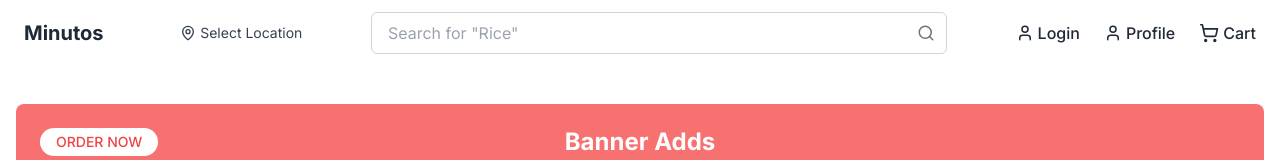
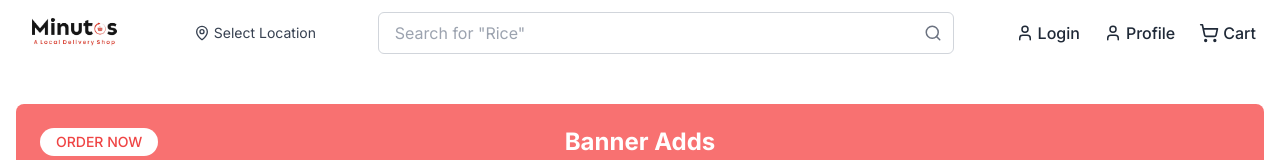
Before and after one commit to Michaelanand123singh/Minutos-Grocery-app, a Next.js app: page / in a window 1280 px wide. Shown: the top 160 px of the page. Built offline with nearby package versions, Linux system fonts and the light colour scheme.

Commit message:
Logo updated

```diff
--- a/src/components/layout/Header.tsx
+++ b/src/components/layout/Header.tsx
@@ -105,10 +105,11 @@ const Header: React.FC = () => {
             )}
           </button>
 
-          {/* Logo */}
-          <Link href="/" className="flex items-center">
-            <span className="text-xl font-bold text-gray-800">Minutos</span>
+          <Link href="/" className="flex items-center space-x-5">
+          <Image src="/images/logo1.jpg" alt="Minutos Logo" width={100} height={100} />
+
           </Link>
+
         </div>
 
         {/* Location Selector - Desktop */}
```
